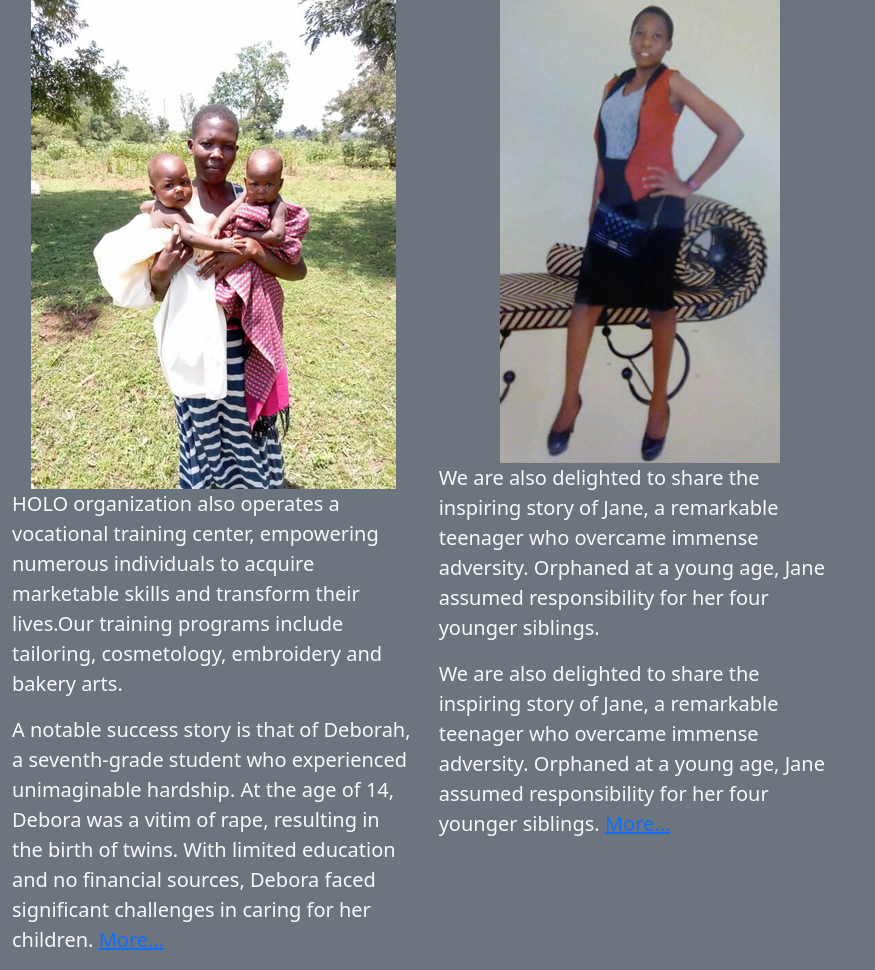
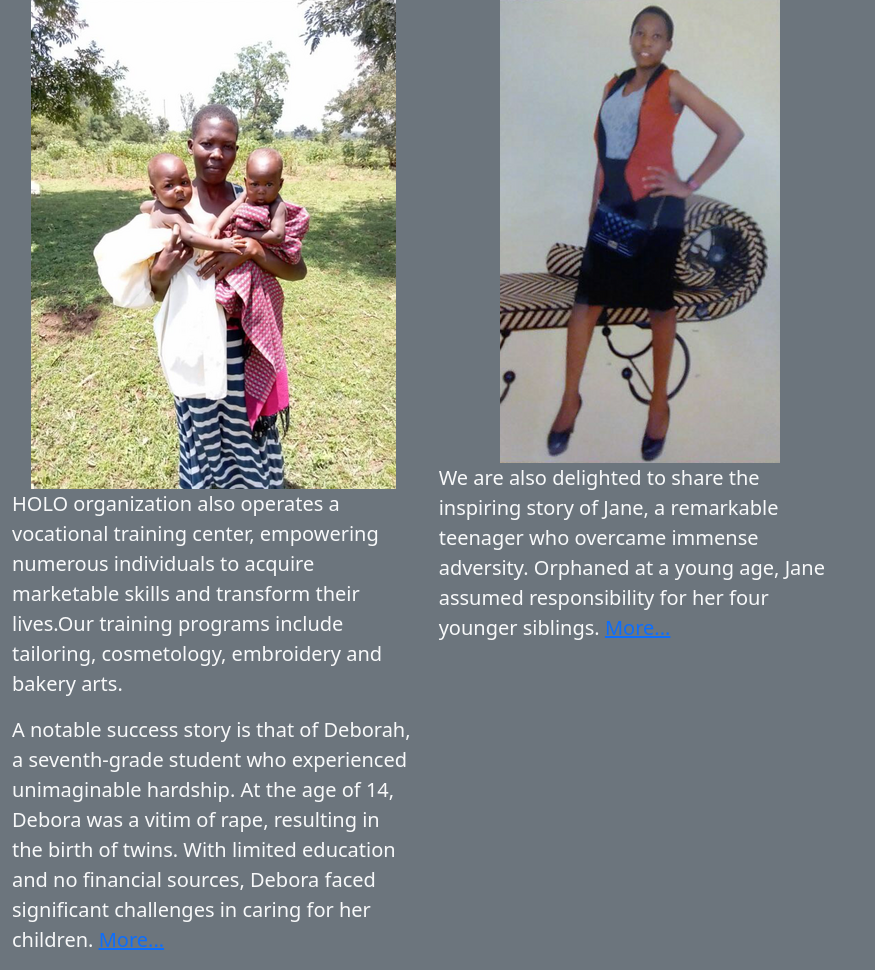
Before and after one commit to philiplessner/HOLO, a Flask app: page /children in a window 1280 px wide. Shown: the part 2239-3209 px from the top of the page, without its empty margins (0-875 px from the left). Run offline with Flask 3, Linux system fonts and the light colour scheme.

Commit message:
Various typo and format changes.

```diff
--- a/app/templates/children.html
+++ b/app/templates/children.html
@@ -3,7 +3,7 @@
 <!--INTRO-->
 <section>
   <div class="container-fluid my-3 mx-8">
-    <h1>Children</h1>
+    <h1>Children Services</h1>
     <div class="row bg-secondary text-light">
       <div class="col-4">
           <img src="{{ url_for('static', filename='/images/children_1.png') }}" alt="Picture of Children" class="img-fluid">
@@ -101,11 +101,6 @@
           We are also delighted to share the inspiring story of Jane, a remarkable
           teenager who overcame immense adversity. Orphaned at a young age, Jane
           assumed responsibility for her four younger siblings.
-        </p>
-        <p class="fs-5">
-          We are also delighted to share the inspiring story of Jane, a remarkable
-          teenager who overcame immense adversity. Orphaned at a young age, Jane
-          assumed responsibility for her four younger siblings.
           <a  href="{{ url_for('views.child', child='jane') }}">More...</a>
         </p>
       </div>
--- a/app/templates/mission_vision.html
+++ b/app/templates/mission_vision.html
@@ -20,14 +20,14 @@
       </div>
       <div class="col-4 align-self-center">
         <p class="fs-5">
-            <span class="drop-cap">Our mission</span> is to provide comprehensive care and support to vulnerable children and
+            <strong>Our mission</strong> is to provide comprehensive care and support to vulnerable children and
             widows, empowering them to reach their full potential. We offer education, counseling,
             medical aid, and basic necessities to orphaned, neglected, and abandoned children,
             while equipping widows with skills and resources to become self-sufficient and independent.
         </p>
         <br><br>
         <p class="fs-5">
-            <span class="drop-cap">Our vision</span> is to transform the lives of 6,000 African children and widows, breaking the
+            <strong>Our vision</strong> is to transform the lives of 6,000 African children and widows, breaking the
             cycle of poverty and dependence. Building on our success of over 100 children now leading
             independent lives, we are striving to create a brighter future where every individual has the
             opportunity to realize their God-given potential and contribute positively to their society.
```
Also changed, not shown: app/templates/widows.html (+4 -4 lines), app/static/images/toro_map.webp (added).
